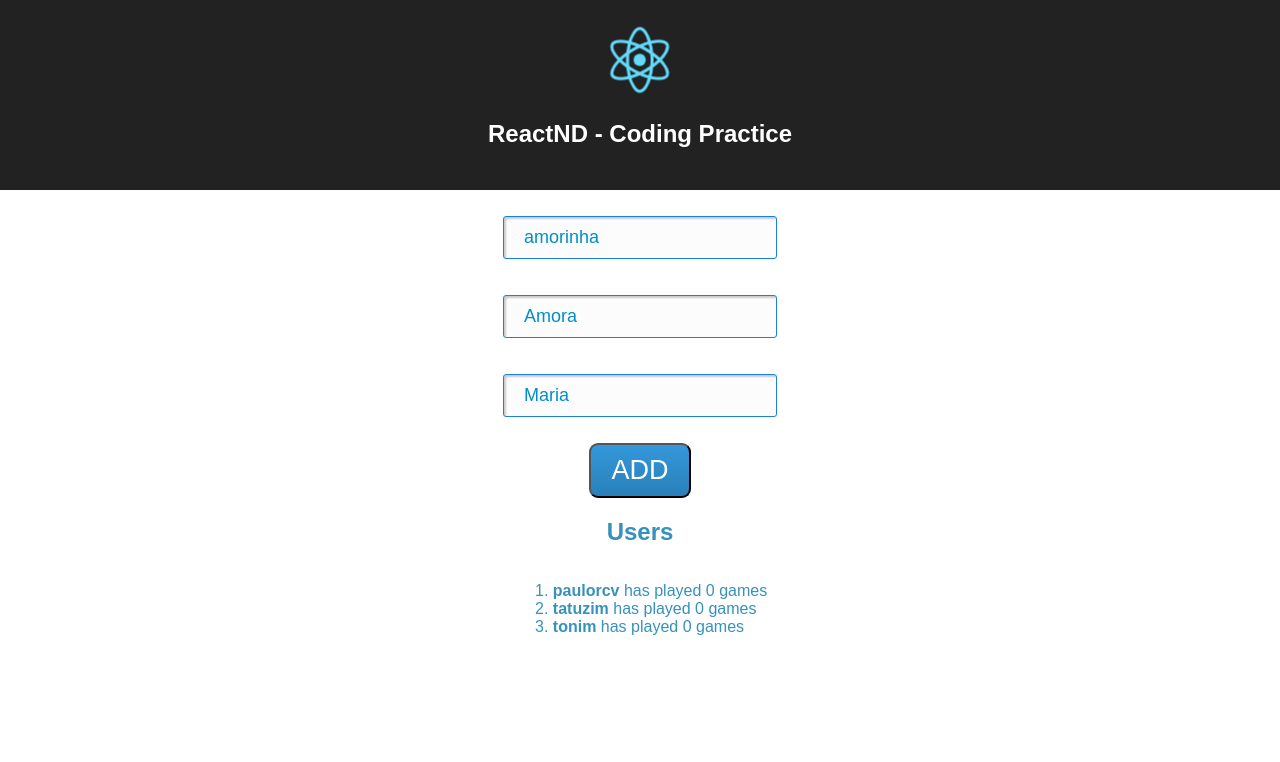
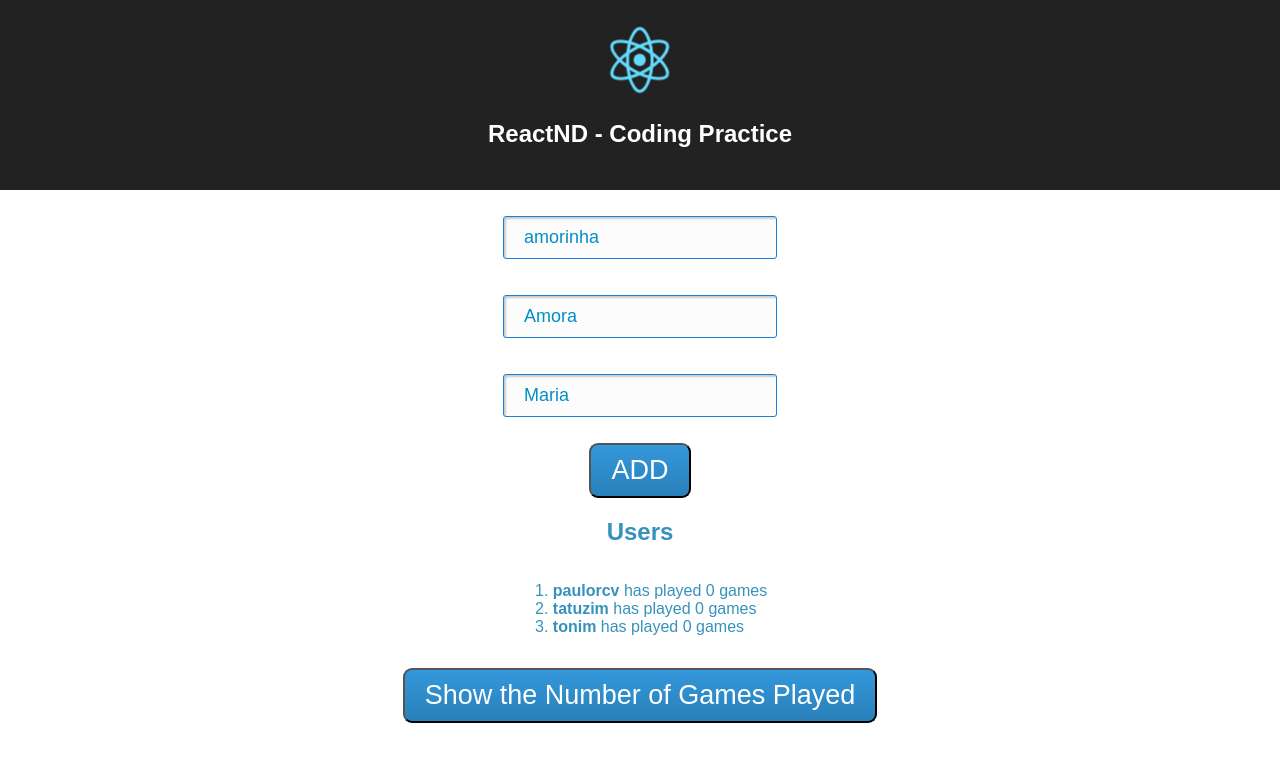
Before and after one commit to paulorcv/exercise1-all-together, a React (Create React App) app: page / in a window 1280 px wide. Shown: the top 762 px of the page. Built offline with nearby package versions, Linux system fonts and the light colour scheme.

Commit message:
Botao de hide

```diff
--- /dev/null
+++ b/src/ButtonHideGames.js
@@ -0,0 +1,13 @@
+import React from 'react';
+
+function ButtonHideGames(props){
+    const hide = props.hide;
+    return(
+        <button>
+        {hide? 'Hide the Number of Games Played' : 'Show the Number of Games Played'}
+        </button>
+
+    )
+}
+
+export default ButtonHideGames;
--- a/src/UsersGames.js
+++ b/src/UsersGames.js
@@ -1,11 +1,12 @@
 import React, {Component} from 'react';
-
+import ButtonHideGames from './ButtonHideGames';
 
 class UsersGames extends Component{
 
     constructor(props){
         super(props);
         this.users = props.users;
+        this.hide = false;
     }
 
     render(){
@@ -18,6 +19,7 @@ class UsersGames extends Component{
               ))}
 
             </ol>
+            <p><ButtonHideGames hide={this.hide} /></p>
           </div>
         )
     }
```
